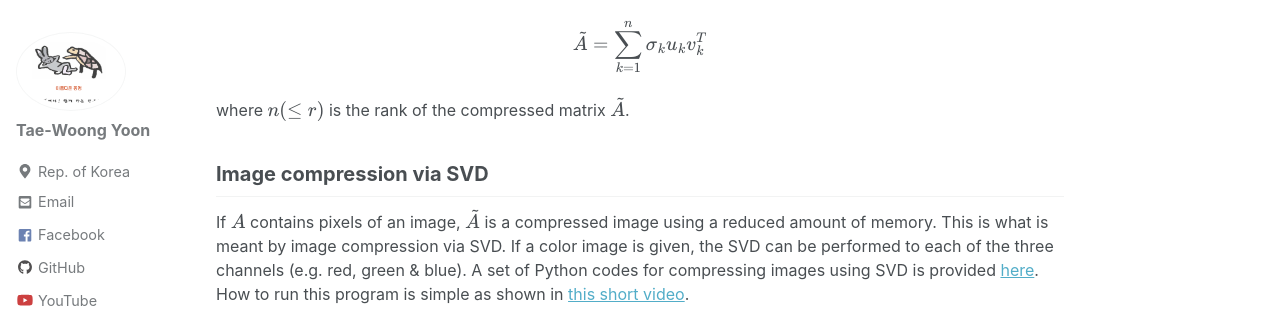
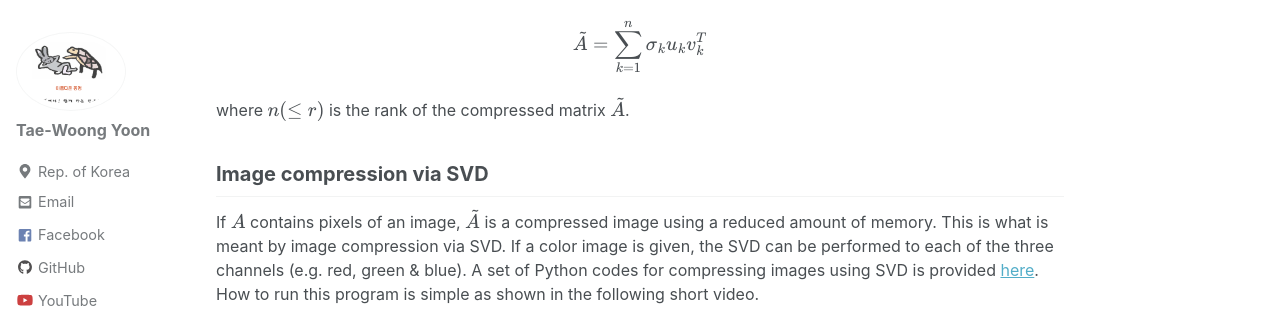
Before and after one commit to twy80/mkkim85.github.io, a Jekyll site: the page built from _posts/2021-08-31-svd_image.md, in a window 1280 px wide and 900 px high, scrolled down 632 px, cut to the strip 0-323 px from the top of the window. Built offline with Jekyll 4.4.1, drawn with Linux system fonts in a browser that asks for light colours; nearby versions of some CDN libraries; formulas are drawn with MathJax 3.

Commit message:
Update 2021-08-31-svd_image.md

```diff
--- a/_posts/2021-08-31-svd_image.md
+++ b/_posts/2021-08-31-svd_image.md
@@ -32,6 +32,6 @@ If $A$ contains pixels of an image, $\tilde{A}$ is a compressed image using a re
 This is what is meant by image compression via SVD. If a color image is given, the SVD can be performed
 to each of the three channels (e.g. red, green & blue). A set of Python codes for compressing images
 using SVD is provided [here](https://github.com/twy80/svd_image). How to run this program is simple as
-shown in [this short video](https://youtu.be/T3ee7lIqPEA).
+shown in the following short video.
 
 {% include video id="T3ee7lIqPEA" provider="youtube" %}
```
